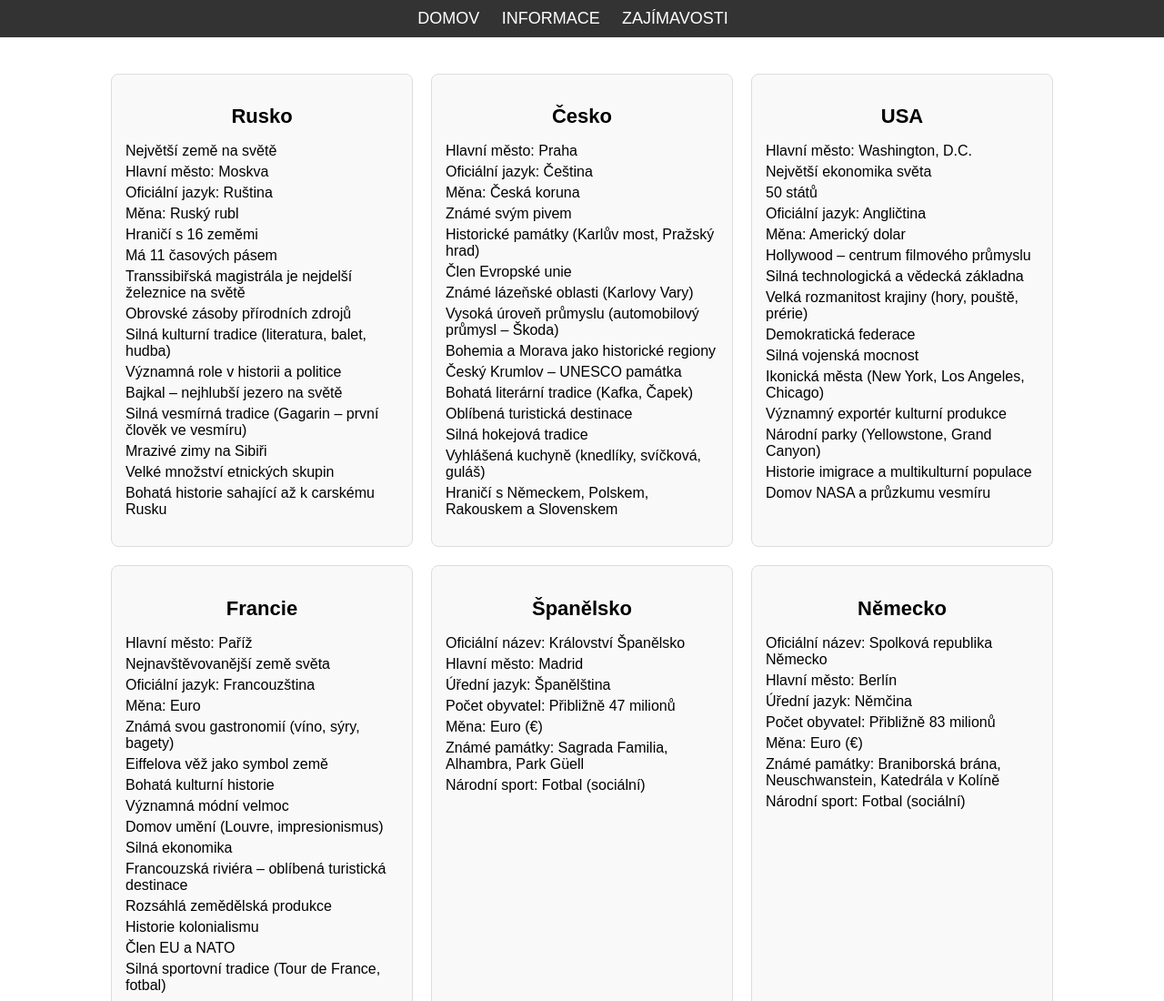
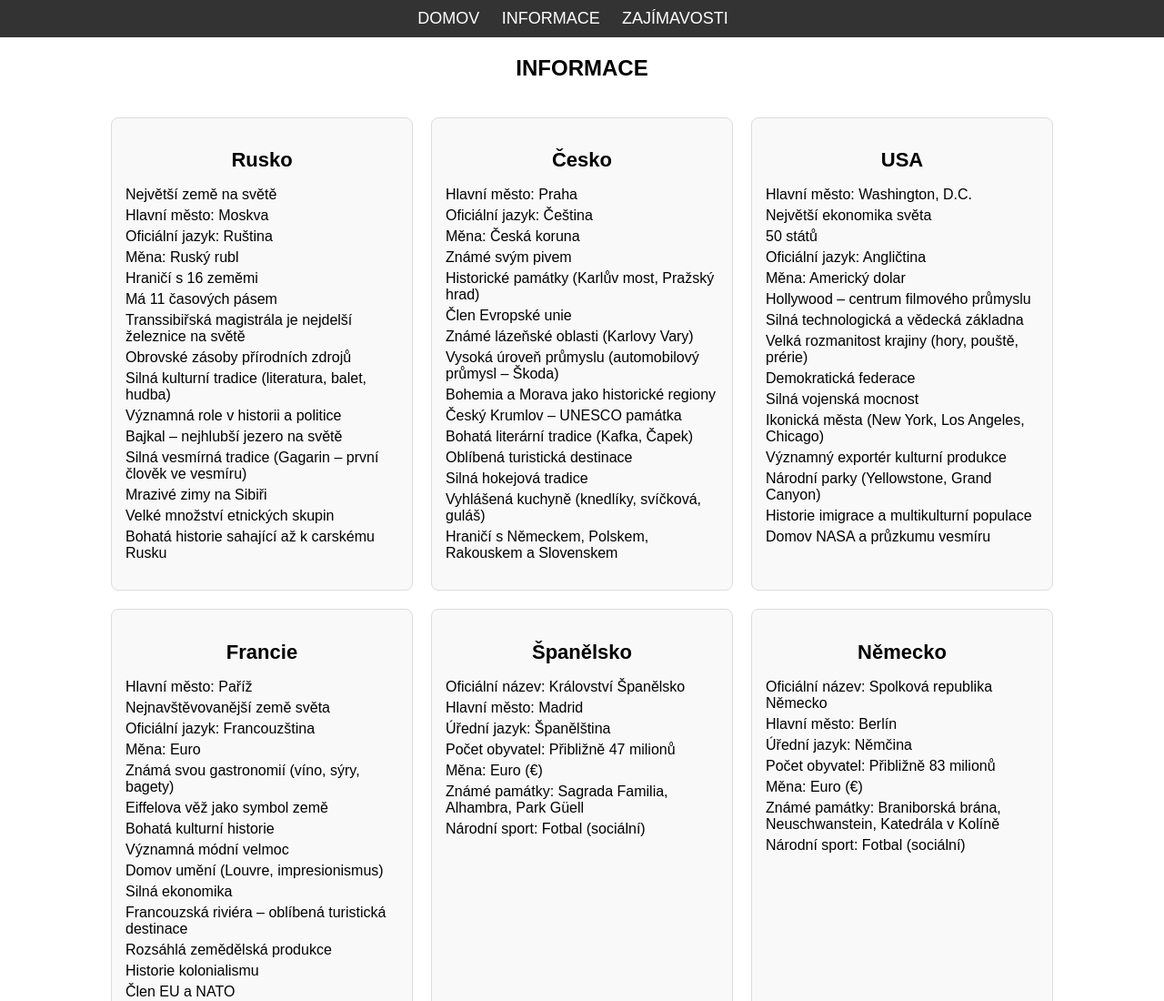
Before and after one commit to sofiNega/ICT, a plain HTML site: page informace.html in a window 1280 px wide. Shown: the top 1100 px of the page at 91% size. Drawn offline with Linux system fonts and the light colour scheme.

Commit message:
uiauiaut

```diff
--- a/informace.html
+++ b/informace.html
@@ -33,6 +33,13 @@
             color: white;
             text-decoration: none;
             font-size: 18px;
+        }
+
+        .title {
+            text-align: center;
+            font-size: 24px;
+            font-weight: bold;
+            margin-top: 20px;
         }
 
         .country-container {
@@ -87,6 +94,10 @@
             </ul>
         </nav>
     </header>
+
+    <div class="title">INFORMACE</div>
+
+</body>
 
     <div class="country-container">
         <!-- Rusko -->
```
